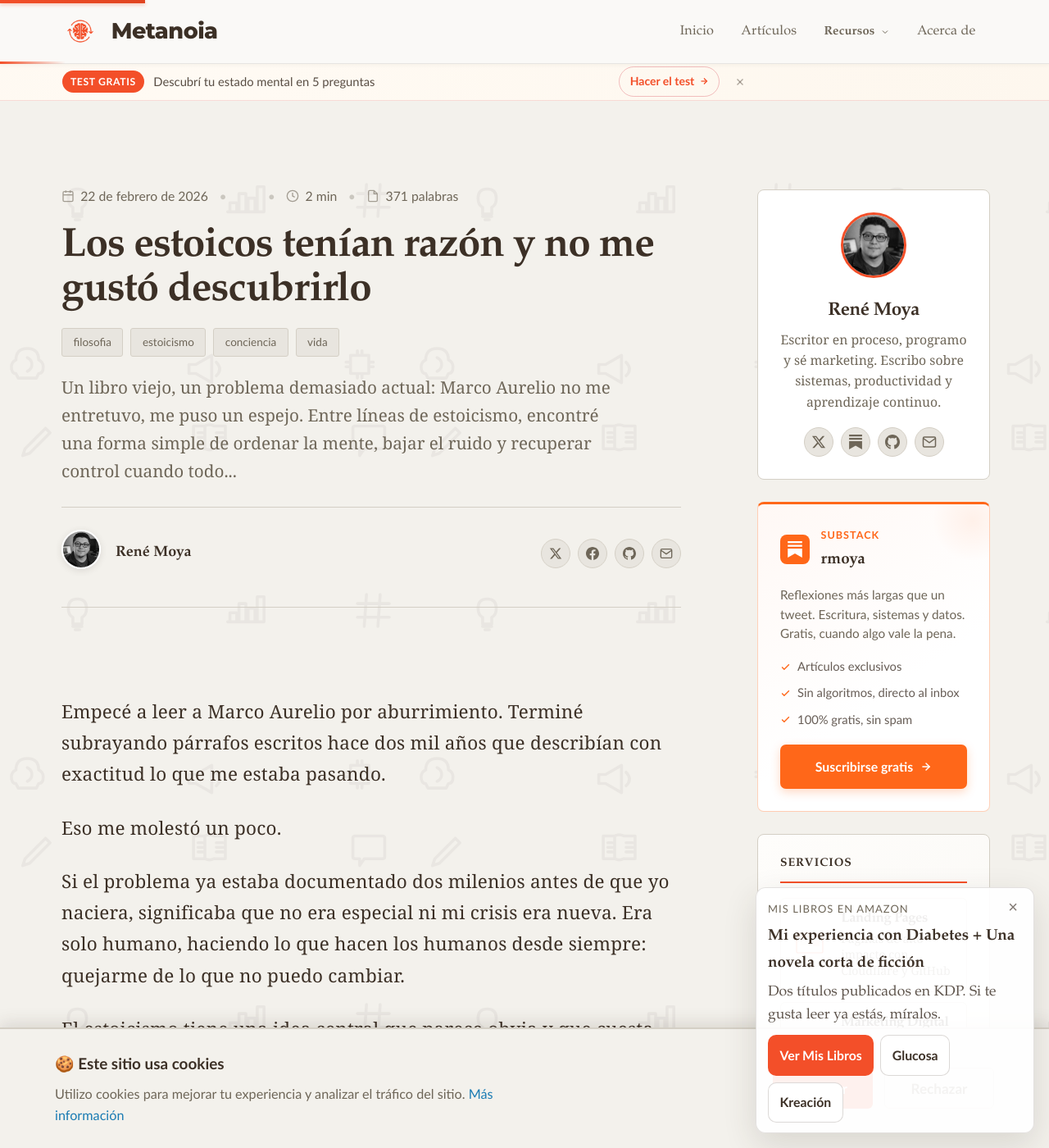
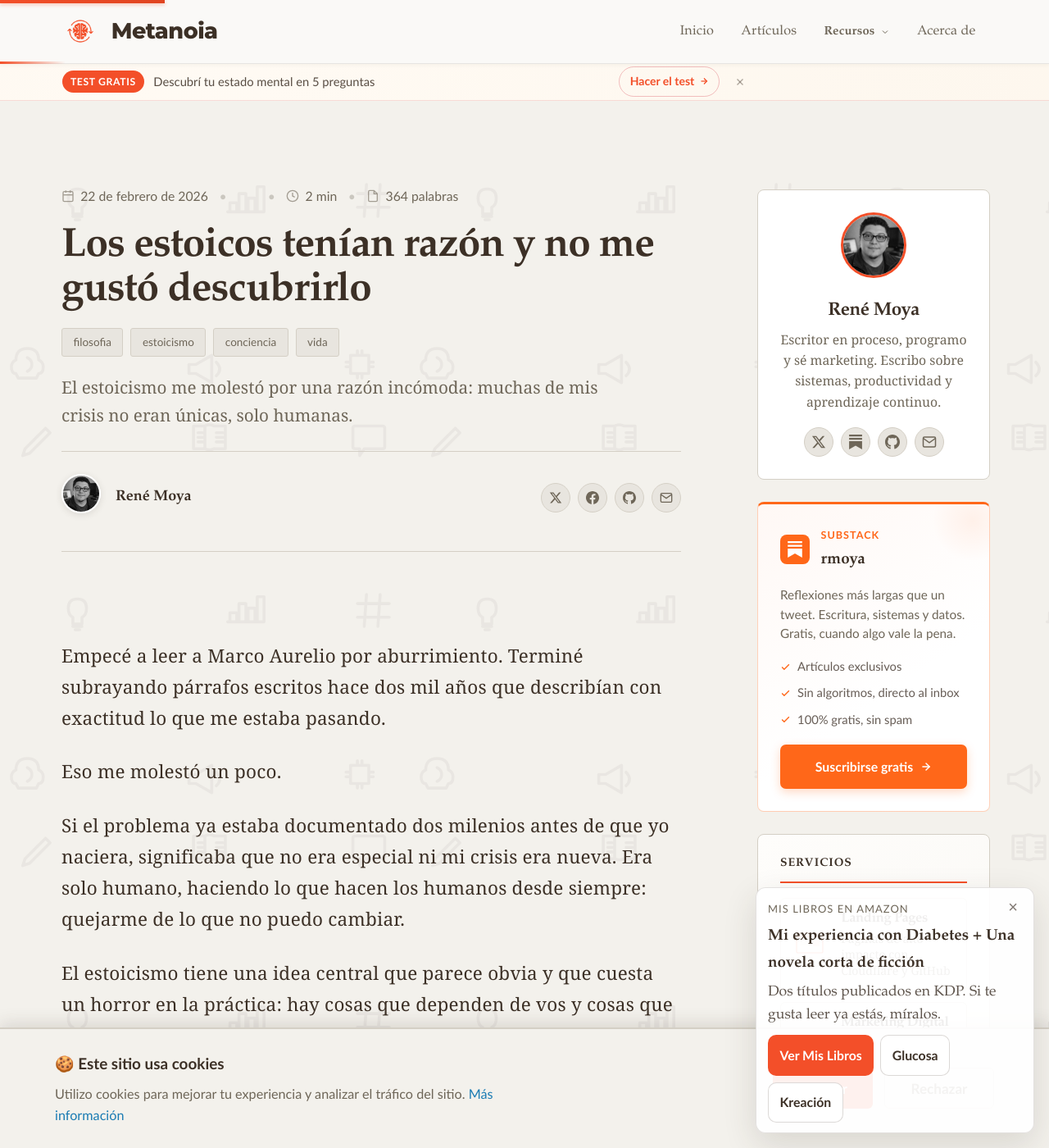
Before and after one commit to renedev0284-creator/renedev0284-creator.github.io, a Jekyll site: the page built from _posts/2026-02-22-los-estoicos-tenian-razon.md, in a window 1280 px wide and 1400 px high. Shown: the whole window at 82% size. Built offline with Jekyll 4.4.1, drawn with Linux system fonts in a browser that asks for light colours; some of the changed text lies outside the part shown.

Commit message:
Polish additional key posts for readability and SEO

```diff
--- a/_posts/2026-02-22-los-estoicos-tenian-razon.md
+++ b/_posts/2026-02-22-los-estoicos-tenian-razon.md
@@ -1,11 +1,14 @@
 ---
 layout: post
 title: "Los estoicos tenían razón y no me gustó descubrirlo"
+description: "Marco Aurelio no me entretuvo: me puso un espejo. El estoicismo no resuelve todo, pero sí ordena mejor lo que depende de vos."
 image: /assets/images/posts/estoicismo-control.jpg
 date: 2026-02-22
 tags: [filosofia, estoicismo, conciencia, vida]
 categories: [vida, psicologia]
-excerpt: "Un libro viejo, un problema demasiado actual: Marco Aurelio no me entretuvo, me puso un espejo. Entre líneas de estoicismo, encontré una forma simple de ordenar la mente, bajar el ruido y recuperar control cuando todo se siente encima. Si estás saturado, esto puede ser el inicio de un cambio silencioso."
+excerpt: "Un libro viejo, un problema demasiado actual: Marco Aurelio no me entretuvo, me puso un espejo. Entre líneas de estoicismo, encontré una forma simple de ordenar la mente."
+lead: "El estoicismo me molestó por una razón incómoda: muchas de mis crisis no eran únicas, solo humanas."
+featured: true
 ---
 
 Empecé a leer a Marco Aurelio por aburrimiento. Terminé subrayando párrafos escritos hace dos mil años que describían con exactitud lo que me estaba pasando.
@@ -14,11 +17,11 @@
 
 Si el problema ya estaba documentado dos milenios antes de que yo naciera, significaba que no era especial ni mi crisis era nueva. Era solo humano, haciendo lo que hacen los humanos desde siempre: quejarme de lo que no puedo cambiar.
 
-El estoicismo tiene una idea central que parece obvia y que cuesta un horror en la práctica: **hay cosas que dependen de vos y cosas que no**. Y el sufrimiento, en su mayoría, viene de mezclarlas.
+El estoicismo tiene una idea central que parece obvia y que cuesta un horror en la práctica: hay cosas que dependen de vos y cosas que no. Y el sufrimiento, en su mayoría, viene de mezclarlas.
 
 ![Marco Aurelio y el control estoico](/assets/images/posts/estoicismo-control.jpg)
 
-El <span class="tooltip-word" data-tooltip="La dicotomía del control es uno de los principios centrales del estoicismo. Epicteto la sistematizó en el Enquiridión: solo dependen de nosotros nuestras opiniones, impulsos, deseos y aversiones. Todo lo demás queda fuera de nuestro alcance real.">control dicotómico</span> de Epicteto no promete tranquilidad ni felicidad. Promete algo más modesto: gastar tu energía en lo que sí podés mover.
+El <span class="tooltip-word" data-tooltip="La dicotomía del control es uno de los principios centrales del estoicismo. Solo dependen de nosotros nuestras opiniones, impulsos, deseos y aversiones. Todo lo demás queda fuera de nuestro alcance real.">control dicotómico</span> no promete tranquilidad ni felicidad. Promete algo más modesto: gastar tu energía en lo que sí podés mover.
 
 El tráfico, la opinión que alguien tiene de vos, que llueva el día que tenías planes. Nada de eso está en tu lista. Lo que sí está: cómo respondés, qué hacés con lo que pasa, qué te decís mientras atravesás la situación.
 
```
Also changed, not shown: other parts of _posts/2026-02-22-los-estoicos-tenian-razon.md (+1 -1 lines), _posts/2026-02-19-por-que-seguis-esperando-permiso-para-vivir.md (+12 -9 lines), _posts/2026-02-22-el-sueno-que-siempre-vuelve.md (+10 -7 lines).
